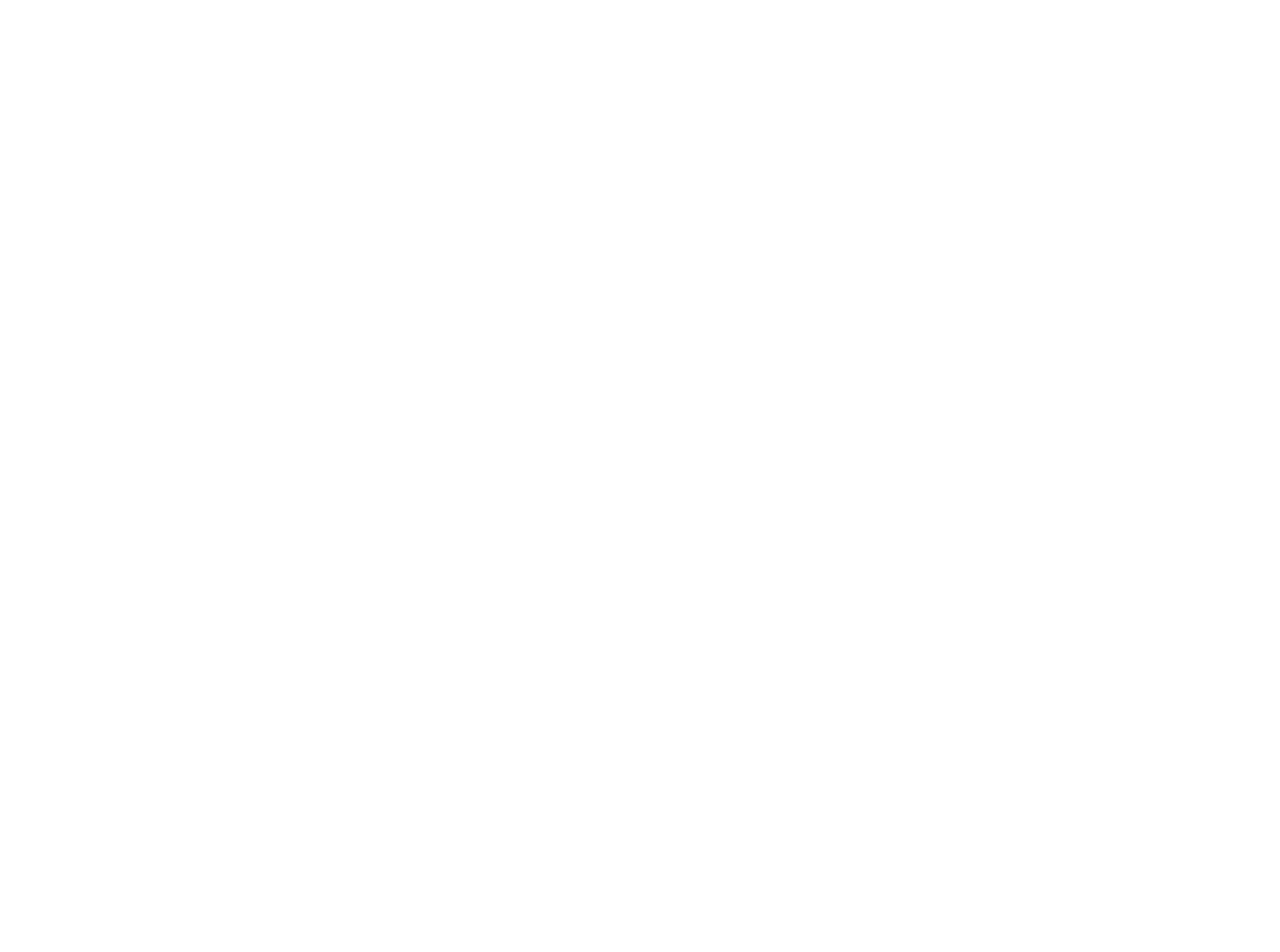
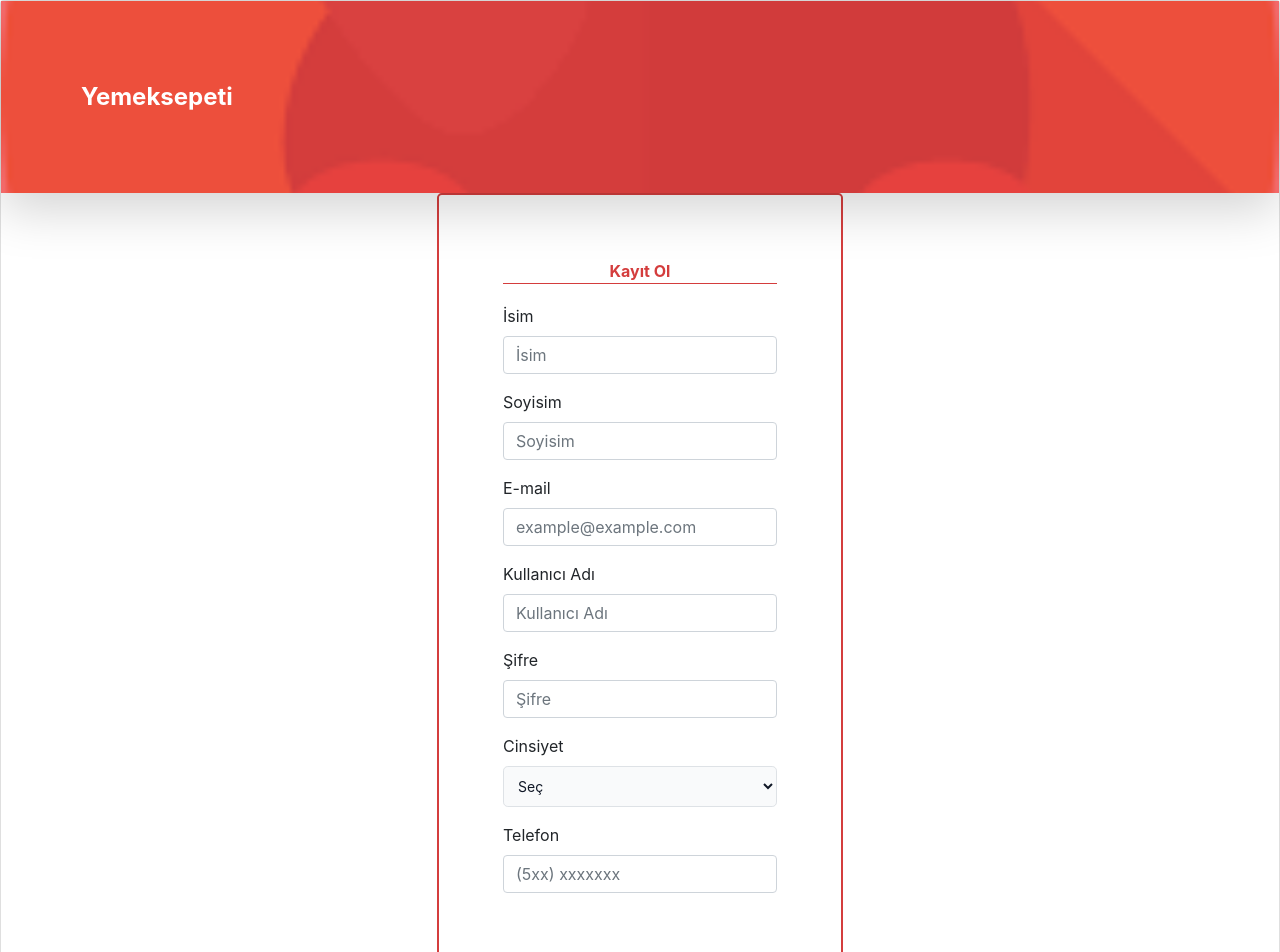
Before and after one commit to ardakskc/food-ordering-crm, a React (Create React App) app in the folder front/: page /register in a window 1280 px wide. Before the commit this address had no page. Shown: the top 952 px of the page. Before the commit the page ends 800 px from the top, so only its background shows below. Built offline with nearby package versions, Linux system fonts and the light colour scheme; the HTML template or start-up script is replaced by a standard one.

Commit message:
added register

```diff
--- a/front/src/App.js
+++ b/front/src/App.js
@@ -5,6 +5,7 @@
 import Card from "./components/Card";
 import Marketplace from "./components/Marketplace";
 import Payment from "./components/Payment";
+import Register from "./components/Register";
 
 class App extends Component {
 
@@ -20,6 +21,7 @@
               <Route path="/card"element={<Card/>} />
               <Route path="/marketplace"element={<Marketplace/>} />
               <Route path="/payment"element={<Payment/>} />
+              <Route path="/register"element={<Register/>} />
             </Routes>
           </BrowserRouter>
 
--- a/front/src/components/Login.js
+++ b/front/src/components/Login.js
@@ -83,7 +83,7 @@
                 <div className="bg-red-500 relative shadow-lg w-full py-20 flex items-center text-white text-2xl justify-between">
                     <img className="w-full h-full object-cover absolute top-0 opacity-20" src={Food}/>
                     <a className="z-10 px-20 hover:no-underline hover:text-white font-bold" href="/">Yemeksepeti</a>
-                    <a className="z-10 px-20 hover:no-underline hover:text-white text-sm font-semibold" href="/">Kayıt Ol</a>
+                    <a className="z-10 px-20 hover:no-underline hover:text-white text-sm font-semibold" href="/register">Kayıt Ol</a>
                 </div>
                 <div className=" items-center justify-center flex flex-col gap-y-5 rounded-lg bg-white p-16 border-2 border-[#d43d3d]">
                 <span className="card-reader items-center justify-center font-bold text-[#d43d3d] border-b border-[#d43d3d] w-full text-center">Giriş Yap</span>
--- a/front/src/components/Payment.js
+++ b/front/src/components/Payment.js
@@ -76,7 +76,7 @@
                         <p>_________{name}: {price} tl</p>
                         {this.state.showLoyalty && <p>_________Loyalty Card Discount: {loyalty} tl</p>}
                         {this.state.showLoyalty ? <p>_________Total: {Number(price) - Number(loyalty)} tl</p> : <p>_________Total: {price} tl</p>}
-                        <button className="button2" onClick={this.onPayButtonClickHandler.bind(this)}>
+                        <button className="button2 mt-10" onClick={this.onPayButtonClickHandler.bind(this)}>
                             Pay
                         </button>
                     </div>
--- /dev/null
+++ b/front/src/components/Register.js
@@ -0,0 +1,178 @@
+import React, {Component} from "react";
+import Food from "../food.png"
+
+class Register extends Component {
+
+    constructor(props) {
+        super(props);
+        this.state = {
+            first_name: "",
+            last_name: "",
+            email: "",
+            username: "",
+            password: "",
+            gender: "",
+            phone_number: "",
+            id: this.props.state
+        }
+
+    }
+
+    onNameChange(e) {
+        this.setState({
+            first_name : e.target.value
+        });
+        console.log(this.state.first_name)
+    }
+
+    onLastNameChange(e) {
+        this.setState({
+            last_name : e.target.value
+        });
+        console.log(this.state.last_name)
+    }
+
+    onEmailChange(e) {
+        this.setState({
+            email : e.target.value
+        });
+        console.log(this.state.email)
+    }
+
+    onUsernameChange(e) {
+        this.setState({
+            username : e.target.value
+        });
+        console.log(this.state.username)
+    }
+
+    onPasswordChange(e) {
+        this.setState({
+            password : e.target.value
+        });
+        console.log(this.state.password)
+    }
+
+    onGenderChange(e) {
+        this.setState({
+            gender : e.target.value
+        });
+        console.log(this.state.gender)
+    }
+
+    onPhoneChange(e) {
+        this.setState({
+            phone_number : e.target.value
+        });
+        console.log(this.state.phone_number)
+    }
+
+
+
+
+    render() {
+        const {first_name, last_name, email, username, password, gender, phone_number} = this.state;
+
+        return (
+            <div className="card w-full h-full items-center justify-between flex flex-col min-h-screen">
+                <div className="bg-red-500 relative shadow-lg w-full py-20 flex items-center text-white text-2xl justify-between">
+                    <img className="w-full h-full object-cover absolute top-0 opacity-20" src={Food}/>
+                    <a className="z-10 px-20 hover:no-underline hover:text-white font-bold" href="/">Yemeksepeti</a>
+                </div>
+
+                <div className=" items-center justify-center flex flex-col gap-y-5 rounded-lg bg-white p-16 border-2 border-[#d43d3d]">
+                    <span className="card-reader items-center justify-center font-bold text-[#d43d3d] border-b border-[#d43d3d] w-full text-center">Kayıt Ol</span>
+                    <form>
+                        <div className="form-group gap-y-5">
+                            <label htmlFor="name">İsim</label>
+                            <input
+                                type="text"
+                                name="first_name"
+                                id="first_name"
+                                placeholder="İsim"
+                                className="form-control"
+                                value={first_name}
+                                onChange = {this.onNameChange.bind(this)}
+                                />
+                        </div>
+                        <div className="form-group">
+                            <label htmlFor="email">Soyisim</label>
+                            <input
+                                type="text"
+                                name="last_name"
+                                id="last_name"
+                                placeholder="Soyisim"
+                                className="form-control"
+                                value={last_name}
+                                onChange = {this.onLastNameChange.bind(this)}
+                                />
+                        </div>
+                        <div className="form-group">
+                            <label htmlFor="email">E-mail</label>
+                            <input
+                                type="email"
+                                name="email"
+                                id="email"
+                                placeholder="example@example.com"
+                                className="form-control"
+                                value={email}
+                                onChange = {this.onEmailChange.bind(this)}
+                                />
+                        </div>
+                        <div className="form-group">
+                            <label htmlFor="username">Kullanıcı Adı</label>
+                            <input
+                                type="text"
+                                name="username"
+                                id="username"
+                                placeholder="Kullanıcı Adı"
+                                className="form-control"
+                                value={username}
+                                onChange = {this.onUsernameChange.bind(this)}
+                                />
+                        </div>
+                        <div className="form-group">
+                            <label htmlFor="password">Şifre</label>
+                            <input
+                                type="password"
+                                name="password"
+                                id="password"
+                                placeholder="Şifre"
+                                className="form-control"
+                                value={password}
+                                onChange = {this.onPasswordChange.bind(this)}
+                                />
+                        </div>
+                        <div className="form-group">
+                            <label for="gender">Cinsiyet</label>
+                            <select id="gender" class="bg-gray-50 border border-gray-300 text-gray-900 text-sm rounded-lg focus:ring-blue-500 focus:border-blue-500 block w-full p-2.5 dark:bg-gray-700 dark:border-gray-600 dark:placeholder-gray-400 dark:text-white dark:focus:ring-blue-500 dark:focus:border-blue-500" onChange={this.onGenderChange.bind(this)}>
+                                <option value={gender}>Erkek</option>
+                                <option value={gender}>Kadın</option>
+                                <option value={gender} selected>Seç</option>
+                            </select>
+                        </div>
+                        <div className="form-group">
+                            <label htmlFor="phone">Telefon</label>
+                            <input
+                                type="phone"
+                                name="phone_number"
+                                id="phone_number"
+                                placeholder="(5xx) xxxxxxx"
+                                className="form-control"
+                                value={phone_number}
+                                onChange = {this.onPhoneChange.bind(this)}
+                                />
+                        </div>
+                    </form>
+                </div>
+            </div>
+
+        )
+    }
+
+
+
+
+}
+
+export default Register;
```
Also changed, not shown: front/src/App.css (+13 -0 lines), front/public/food.png (added).
